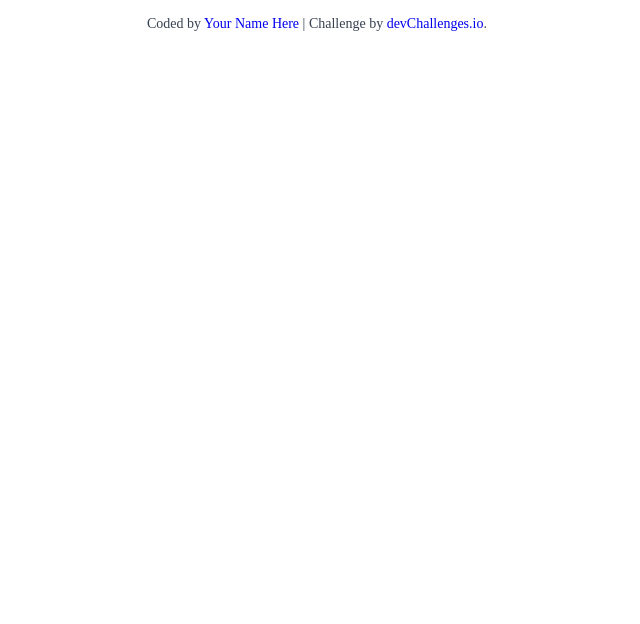
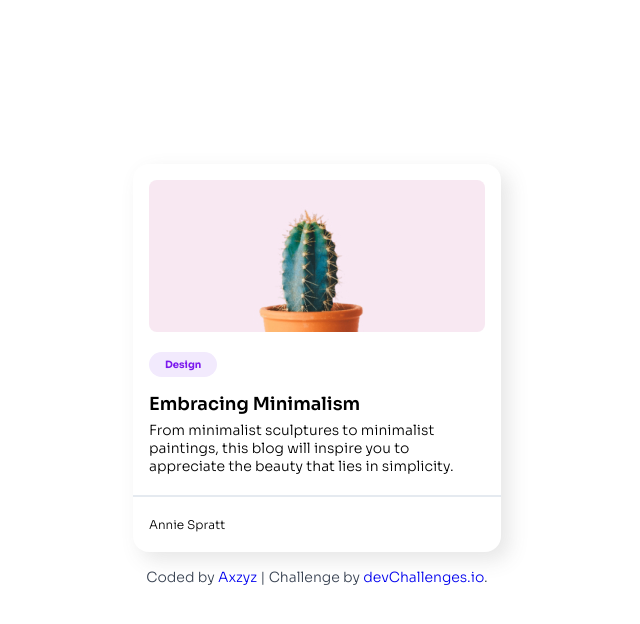
Before and after one commit to Axzyz/dc-minimal-blog-card, a plain HTML site: page index.html in a window 1280 px wide. Shown: the whole page, without its empty margins (323-963 px from the left). Drawn offline with Linux system fonts and the light colour scheme.

Commit message:
Solucion finalizada

```diff
--- /dev/null
+++ b/css/styles.css
@@ -0,0 +1,68 @@
+* {
+  margin: 0;
+  padding: 0;
+  box-sizing: border-box;
+}
+
+body {
+  height: 100vh;
+  font-family: "Sora", serif;
+  font-size: 0.875rem;
+  font-weight: 300;
+  padding: 0 .5rem;
+}
+
+.author-info {
+  font-size: 14px;
+  text-align: center;
+  margin-top: 16px;
+  color: rgb(55, 65, 81);
+}
+
+.author-info a {
+  text-decoration: none;
+}
+
+/* Solucion */
+.card {
+  max-width: 23rem;
+  margin: 10.25rem auto 0 auto;
+  border-radius: 1rem;
+  padding: 1rem 0 1.25rem 0;
+  /* border: 1px solid black; */
+  box-shadow: 8px 8px 20px 0px rgba(85, 85, 85, 0.15);
+}
+
+.card-padding {
+  padding: 0 1rem;
+}
+
+img {
+  width: 100%;
+  border-radius: 0.5rem;
+}
+
+.chip {
+  margin: 1rem 0;
+  background-color: #f2eafd;
+  display: inline-block;
+  padding: 0.375rem 1rem;
+  border-radius: 1rem;
+  color: #7c19ee;
+  font-size: 0.625rem;
+}
+
+h1 {
+  font-size: 1.125rem;
+  font-weight: 600;
+  margin-bottom: 0.375rem;
+}
+
+hr {
+  margin: 1.25rem 0;
+  border: 1px solid #e5eaf0;
+}
+
+.tag {
+  font-size: 0.75rem;
+}
--- a/index.html
+++ b/index.html
@@ -2,6 +2,7 @@
 <html lang="en">
   <head>
     <meta charset="UTF-8" />
+    <meta name="description" content="This is an exercise from devchallenges" />
     <meta name="viewport" content="width=device-width, initial-scale=1.0" />
 
     <link
@@ -11,43 +12,36 @@
       sizes="96x96"
     />
 
+    <link rel="preconnect" href="https://fonts.googleapis.com" />
+    <link rel="preconnect" href="https://fonts.gstatic.com" crossorigin />
+    <link
+      href="https://fonts.googleapis.com/css2?family=Sora:wght@100..800&display=swap"
+      rel="stylesheet"
+    />
     <title>devChallenges.io | Minimal Blog Card</title>
-
-    <!--You are welcome to delete these styles or modify them in your own stylesheet -->
-    <style>
-      * {
-        margin: 0;
-        padding: 0;
-        box-sizing: border-box;
-      }
-
-      body {
-        height: 100vh;
-      }
-
-      .author-info {
-        font-size: 14px;
-        text-align: center;
-        margin-top: 16px;
-        color: rgb(55, 65, 81);
-      }
-
-      .author-info a {
-        text-decoration: none;
-      }
-    </style>
+    <link rel="stylesheet" href="./css/styles.css" />
   </head>
   <body>
-    <!-- Design
+    <main class="card">
+      <div class="card-padding">
+        <img src="./resources/Cactus.jpg" alt="An image of a cactus" />
 
-  Embracing Minimalism
+        <strong class="chip">Design</strong>
 
-  From minimalist sculptures to minimalist paintings, this blog will inspire you to appreciate the beauty that lies in simplicity.
-
-  Annie Spratt -->
+        <h1>Embracing Minimalism</h1>
+        <p>
+          From minimalist sculptures to minimalist paintings, this blog will
+          inspire you to appreciate the beauty that lies in simplicity.
+        </p>
+      </div>
+      <hr />
+      <div class="card-padding">
+        <p class="tag">Annie Spratt</p>
+      </div>
+    </main>
 
     <div class="author-info">
-      Coded by <a href="#">Your Name Here</a> | Challenge by
+      Coded by <a href="#">Axzyz</a> | Challenge by
       <a href="https://www.devchallenges.io?ref=challenge" target="_blank"
         >devChallenges.io</a
       >.
```
Also changed, not shown: 2 other files.
